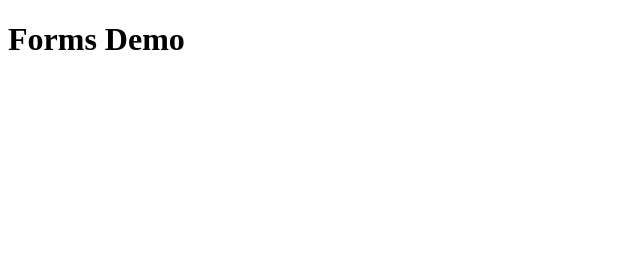
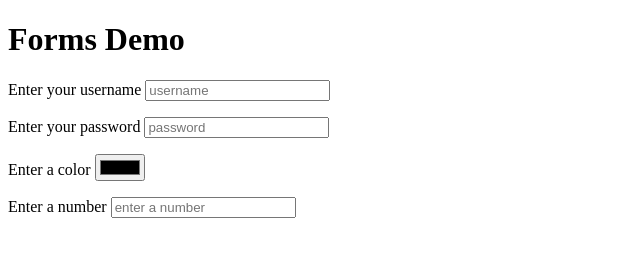
Before and after one commit to MillerIJ/Web-Dev-Praccy, a plain HTML site: page Udemy/forms.html in a window 1280 px wide. Shown: the whole page, without its empty margins (0-640 px from the left). Drawn offline with Linux system fonts and the light colour scheme.

Commit message:
forms work

```diff
--- a/Udemy/forms.html
+++ b/Udemy/forms.html
@@ -9,10 +9,27 @@
 </head>
 
 <body>
+
     <h1>Forms Demo</h1>
 
-    <form action="/tacos"></form>
-
+    <form action="/tacos">
+        <p>
+            <label for="username">Enter your username</label>
+            <input type="text" placeholder="username" id="username">
+        </p>
+        <p>
+            <label for="password">Enter your password</label>
+            <input type="password" placeholder="password" id="password">
+        </p>
+        <p>
+            <label for="color">Enter a color</label>
+            <input type="color" id="color">
+        </p>
+        <p>
+            <label for="number">Enter a number</label>
+            <input type="number" placeholder="enter a number" id="number">
+        </p>
+    </form>
 
 </body>
 
```
